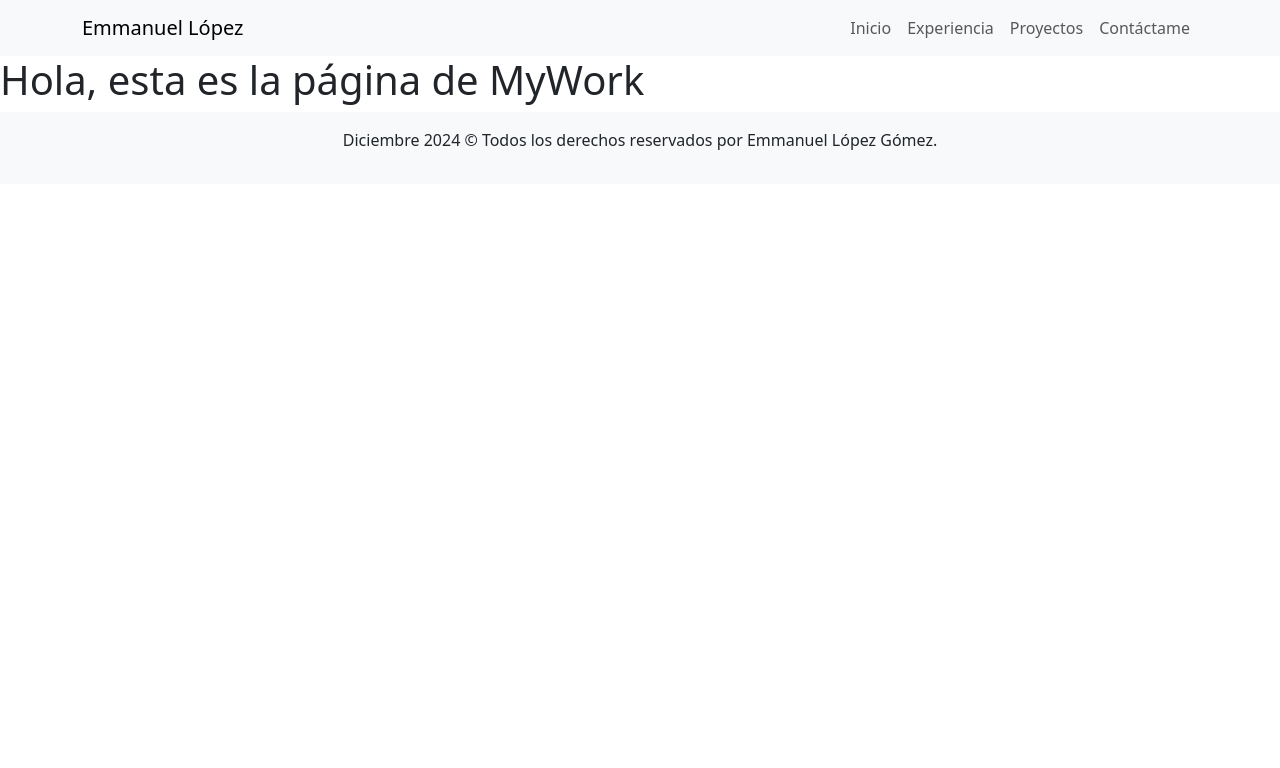
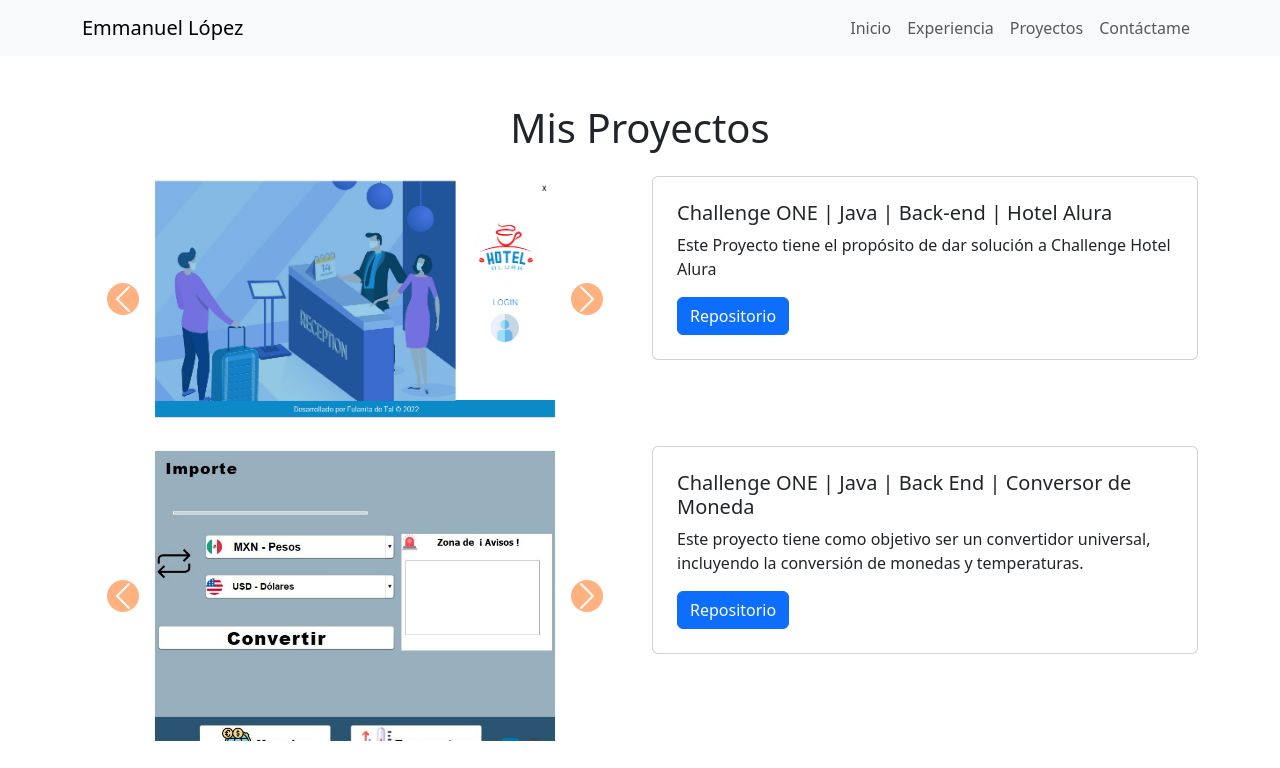
Before and after one commit to Emmlg/Portfolio-Emmlg, a React (Vite) app: page /mitrabajo in a window 1280 px wide. Shown: the top 768 px of the page. Built offline with nearby package versions, Linux system fonts and the light colour scheme.

Commit message:
feat(Mywork): add information and page structure, add css

```diff
--- /dev/null
+++ b/src/Styles/mitrabajo.css
@@ -0,0 +1,36 @@
+.carousel-item img {
+    max-height: 300px;
+    object-fit: cover;
+    width: 75%;
+    padding: 5px;
+
+}
+
+.card-body {
+    padding: 1.5rem;
+}
+
+.titulo-proyecto {
+    font-size: 1.25rem;
+}
+
+.descripcion-proyecto {
+    font-size: 1rem;
+    margin-bottom: 1.5rem;
+}
+
+.proyectos-btns a {
+    margin-right: 10px;
+}
+
+.carousel-control-prev-icon,
+.carousel-control-next-icon {
+    background-color: #ff6600;
+    border-radius: 50%;
+}
+
+
+
+.proyecto-area .row {
+    margin-bottom: 5px; /* margen entre filas */
+}
--- a/src/pages/MyWork.tsx
+++ b/src/pages/MyWork.tsx
@@ -1,9 +1,75 @@
 import React from 'react';
+import ProjectItem from '../Components/ProjectItem';
+import '../Styles/mitrabajo.css'
+import hotel1 from '../assets/imgpry1/hotel1.png';
+import hotel2 from '../assets/imgpry1/hotel2.png';
+import hotel3 from '../assets/imgpry1/hotel3.png';
+import hotel4 from '../assets/imgpry1/hotel4.png';
+import hotel5 from '../assets/imgpry1/hotel5.png';
+import conversor1 from '../assets/imgpry2/conversor1.png';
+import encriptador1 from '../assets/imgpry3/encriptador1.jpeg';
+import encriptador2 from '../assets/imgpry3/encriptador2.jpeg';
+import encriptador3 from '../assets/imgpry3/encriptador3.jpeg';
+
+
 
 const MyWork: React.FC = () => {
+
+    // Datos de los proyectos
+  const projects = [
+    // Datos del proyecto 1
+    {
+      title: 'Challenge ONE | Java | Back-end | Hotel Alura',
+      description: 'Este Proyecto tiene el propósito de dar solución a Challenge Hotel Alura',
+      images: [hotel1, hotel2, hotel3, hotel4,hotel5],
+      buttons: [
+        {
+          color: 'btn btn-primary',
+          title: 'Repositorio',
+          onClick: () => window.open('https://github.com/Emmlg/Challenge-Oracle-ONE-Hotel-Alura', '_blank'),
+        },],
+    },
+        // Datos del proyecto 2
+    {
+      title: 'Challenge ONE | Java | Back End | Conversor de Moneda',
+      description: 'Este proyecto tiene como objetivo ser un convertidor universal, incluyendo la conversión de monedas y temperaturas.',
+      images: [conversor1, conversor1, conversor1, conversor1],
+      buttons: [
+        {
+          color: 'btn btn-primary',
+          title: 'Repositorio',
+          onClick: () => window.open('https://github.com/Emmlg/Challenge-Oracle-ONE-Conversor-Moneda', '_blank'),
+        },],
+    },
+        // Datos del proyecto 3
+    {
+      title: 'Challenge ONE | Java | Back End | Encriptador',
+      description: 'Este proyecto consiste en una aplicación web que utiliza tecnologías como HTML, CSS y JavaScript para encriptar y desencriptar textos.',
+      images: [encriptador1, encriptador2, encriptador3, encriptador1],
+      buttons: [
+        {
+          color: 'btn-secondary',
+          title: 'Repositorio',
+          onClick: () => window.open('https://github.com/Emmlg/Challenge-Oracle-ONE-Encriptador', '_blank'),
+        },{
+          color: 'btn btn-success',
+          title: 'Ver Demo',
+          onClick: () => window.open('https://emmlg.github.io/Challenge-Oracle-ONE-Encriptador/', '_blank'),
+        },],
+    }
+  ];
   return (
-    <div>
-      <h1>Hola, esta es la página de MyWork</h1>
+    <div className="container mt-5">
+      <h1 className="text-center mb-4">Mis Proyectos</h1>
+      {projects.map((project, index) => (
+        <ProjectItem
+          key={index}
+          title={project.title}
+          description={project.description}
+          images={project.images}
+          buttons={project.buttons}
+        />
+      ))}
     </div>
   );
 };
```
